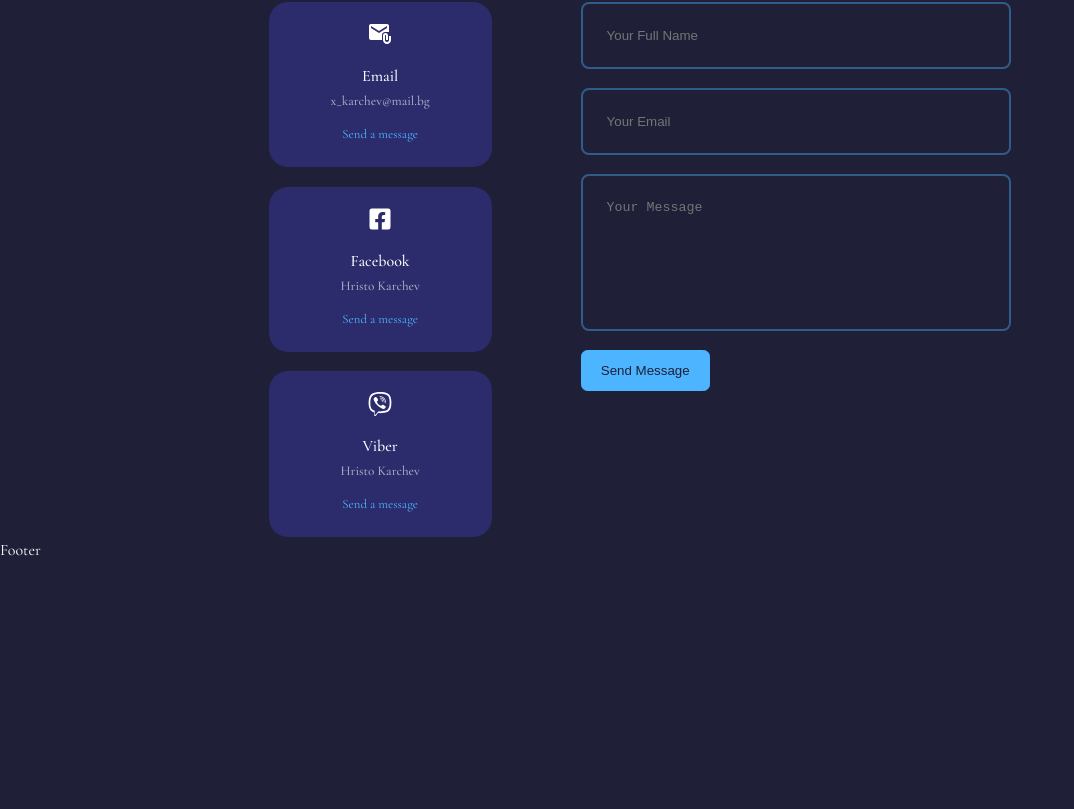
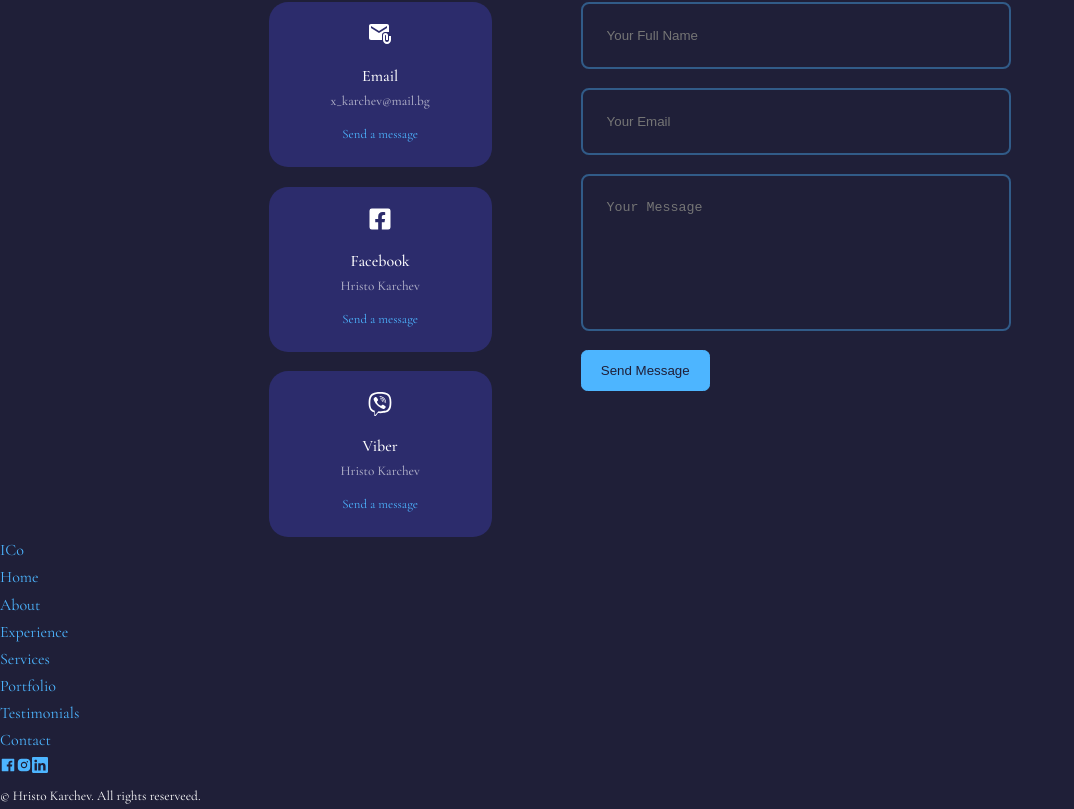
Before and after one commit to hristokarchev25/portfolio, a React (Create React App) app: page / in a window 1280 px wide. Shown: the part 4931-5740 px from the top of the page, without its empty margins (0-1074 px from the left). Before the commit the page ends 5495 px from the top, so only its background shows below. Built offline with nearby package versions, Linux system fonts and the light colour scheme.

Commit message:
add/ footer jsx - links and socials

```diff
--- a/src/components/Footer/Footer.jsx
+++ b/src/components/Footer/Footer.jsx
@@ -1,8 +1,56 @@
 import React from "react";
 import "./footer.css";
+import { AiFillFacebook } from "react-icons/ai";
+import { AiFillInstagram } from "react-icons/ai";
+import { BsLinkedin } from "react-icons/bs";
+const Footer = () => {
+  return (
+    <footer>
+      <a href="#ico" className="footer__logo">
+        ICo
+      </a>
 
-const Footer = () => {
-  return <div>Footer</div>;
+      <ul className="permalinks">
+        <li>
+          <a href="#home">Home</a>
+        </li>
+        <li>
+          <a href="#about">About</a>
+        </li>
+        <li>
+          <a href="#experience">Experience</a>
+        </li>
+        <li>
+          <a href="#services">Services</a>
+        </li>
+        <li>
+          <a href="#portfolio">Portfolio</a>
+        </li>
+        <li>
+          <a href="#testimonials">Testimonials</a>
+        </li>
+        <li>
+          <a href="#contact">Contact</a>
+        </li>
+      </ul>
+
+      <div className="footer__socials">
+        <a href="http://facebook.com" target="_blank" rel="noreferrer">
+          <AiFillFacebook />
+        </a>
+        <a href="http://instagram.com" target="_blank" rel="noreferrer">
+          <AiFillInstagram />
+        </a>
+        <a href="http://linkedin" target="_blank" rel="noreferrer">
+          <BsLinkedin />
+        </a>
+      </div>
+
+      <div className="footer__copyright">
+        <small>&copy; Hristo Karchev. All rights reserveed.</small>
+      </div>
+    </footer>
+  );
 };
 
 export default Footer;
```
